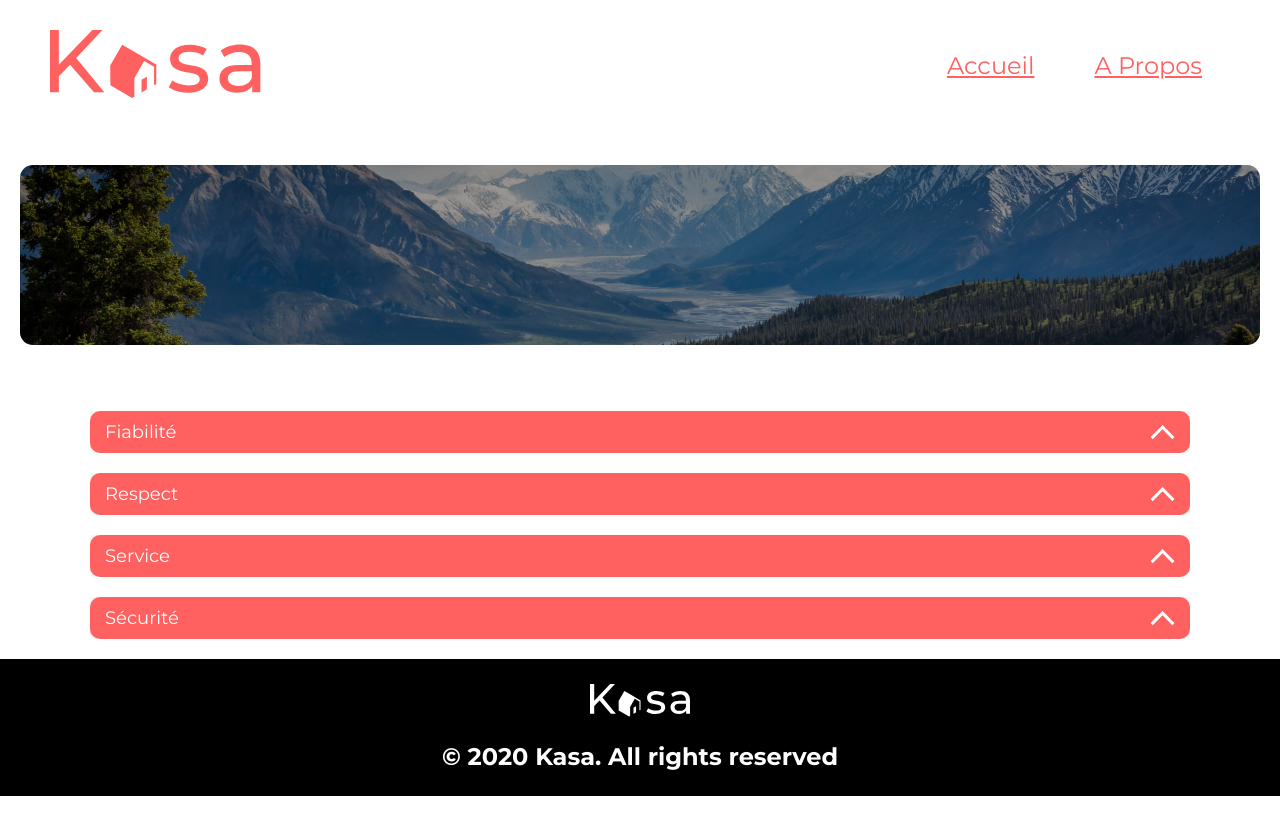
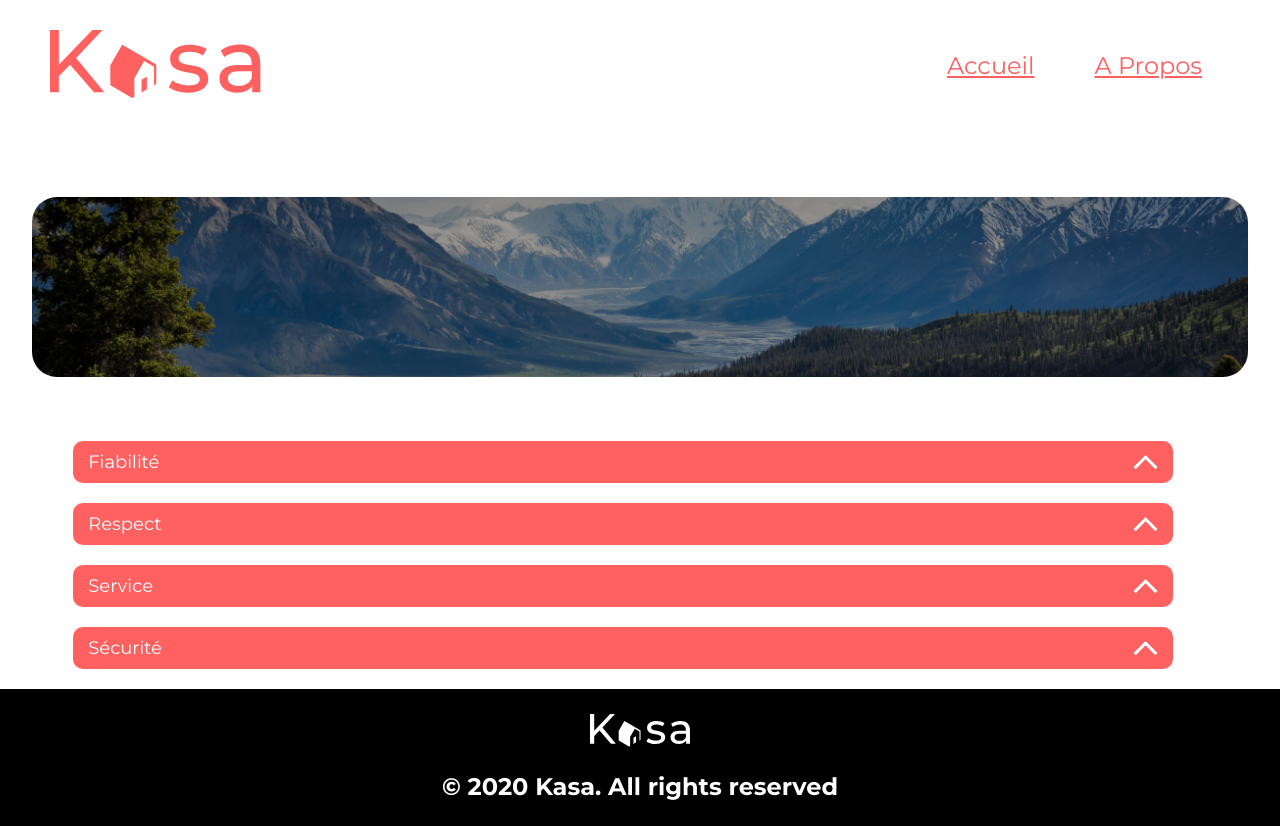
Before and after one commit to clemcsd/Kasa, a React (Create React App) app: page /about in a window 1280 px wide. Shown: the top 826 px of the page. Before the commit the page ends 800 px from the top, so only its background shows below. Built offline with nearby package versions, Linux system fonts and the light colour scheme.

Commit message:
update page Home

```diff
--- a/src/components/Aboutbanner/Aboutbanner.jsx
+++ b/src/components/Aboutbanner/Aboutbanner.jsx
@@ -4,7 +4,7 @@ import aboutbanner from '../../assets/aboutbanner.png'
 function HomeBanner() {
     return(
         <section className='Banner'>
-            <div>
+            <div className='Banner_image'>
                 <img className='Imagepaysage' src={aboutbanner} alt='banner'/>
             </div>
         </section>
--- a/src/components/Aboutbanner/Aboutbanner.scss
+++ b/src/components/Aboutbanner/Aboutbanner.scss
@@ -2,11 +2,7 @@
 
 .Banner
 {
-    /*align-items: center;
-    display: flex;
-    justify-content: center;
-    margin: 20px auto;
-    width: 95%;*/
+
     background-position: 50%;
     background-size: cover;
     border-radius: 25px;
@@ -17,15 +13,27 @@
     margin: 43px auto;
     max-width: 95%;
     align-items: center;
-
+    width: 100%;
+    &_image{
+        display: flex;
+        justify-content: center;
+        align-items: center;
+        width: 100%;
+    }
 }
 
 .Imagepaysage
 {
-    border-radius: 0.8rem;
+    border-radius: 25px;
     filter: brightness(60%);
     height: 180px;
     object-fit: cover;
     position: relative;
-    width: 1240px;
+    width: 100%;
 }
+
+@media screen and (max-width: 700px) {
+    .Banner{
+        margin: 10px;
+    }
+}
--- a/src/components/Card/Card.jsx
+++ b/src/components/Card/Card.jsx
@@ -5,8 +5,7 @@ import listeAppartment from '../../datas/logements.json'
 function Card() {
     return(
     <section className='Liste'>
-    <article className='Liste_card'>
-        <div className='Liste_card_lieux'>
+
             {listeAppartment.map((appartment) => (
                 <Link className='Lien' to={`/logement/${appartment.id}`}>
                 <img className='Liste_card_image' src={appartment.cover} alt='Logements'/>
@@ -16,8 +15,6 @@ function Card() {
                 </Link>
             )
             )}
-        </div>
-    </article>
     </section>
     );
 }
--- a/src/components/Card/Card.scss
+++ b/src/components/Card/Card.scss
@@ -2,31 +2,25 @@
 
 .Liste
 {
-    background-color:#F6F6F6 ;
-    width: 85%;
+    align-items: center;
+    background-color: #f7f7f7;
     border-radius: 25px;
-    margin-left: 108px;
     display: flex;
     flex-direction: row;
     flex-wrap: wrap;
+    gap: 50px;
+    justify-content: center;
+    margin: 0 auto;
     padding: 50px;
+    width: 95%;
+    @media screen and (max-width: 425px){
+        background-color: $color-primary;
+        padding: 5px;
+        margin-left: 10px ;
+        margin-top: 10px;
+    }
 }
 
-.Liste_card
-{
-    display: flex;
-    flex-direction: row;
-    flex-wrap: wrap;
-
-}
-
-.Liste_card_lieux
-{
-    display: flex;
-    flex-wrap: wrap;
-    justify-content: space-between;
-    width: 100%;
-}
 
 .Liste_card_image
 {
@@ -35,15 +29,29 @@
     border-radius: 10px;
     object-fit: cover;
     filter: brightness(70%);
+    @media screen and (max-width: 425px){
+        width: 100%;
+    }
 }
 
 .Lien
 {
-    display: flex;
-    align-items: flex-end;
-    width:340px;
-    height:340px;
-    margin-bottom: 30px;
+    position: relative;
+    width: 30%;
+    height: 340px;
+    border-radius: 10px;
+    cursor: pointer;
+    overflow: hidden;
+    transition : box-shadow 0.2s ease-in-out;
+    @media screen and (max-width: 1230px){
+        width: 47%;
+    }
+    @media screen and (max-width: 900px){
+        width: 100%;
+    }
+    @media screen and (max-width: 500px){
+        height: 255px;
+    }
 
 
 }
@@ -53,7 +61,8 @@
     position: absolute;
     color: #FFFFFF;
     font-weight: 600;
-    width: 17%;
+    width: 80%;
+    top: 84%;
     display: flex;
     align-items: flex-end;
     padding-left: 10px;
--- a/src/components/Footer/Footer.scss
+++ b/src/components/Footer/Footer.scss
@@ -30,6 +30,6 @@
     font-size: 12px;
   }
   footer{
-    margin-top: 10px;
+    margin-top: 60px;
   }
 }
--- a/src/components/HomeBanner/HomeBanner.jsx
+++ b/src/components/HomeBanner/HomeBanner.jsx
@@ -4,10 +4,10 @@ import banner from '../../assets/homebanner.png'
 function HomeBanner() {
     return(
         <section className='HomeBanner'>
-            <img className='Imagemontagne' src={banner} alt='banner'/>
-
+            <div className='HomeBanner_image'>
+                <img className='Imagemontagne' src={banner} alt='banner'/>
                 <h2 className='Titre'>Chez vous, partout et ailleurs</h2>
-
+            </div>
         </section>
     )
 }
--- a/src/components/HomeBanner/HomeBanner.scss
+++ b/src/components/HomeBanner/HomeBanner.scss
@@ -2,7 +2,7 @@
 .HomeBanner
 {
     align-items: center;
-    //background-image:url(/kasa/Kasa/src/assets/homebanner.png);
+    width: 100%;
     background-position: 50%;
     background-size: cover;
     border-radius: 25px;
@@ -14,8 +14,17 @@
     max-width: 95%;
     padding: 20px;
     position: relative;
+    @media screen and (max-width: 425px){
+        padding: 0;
+        margin-top: 0;
+        margin-bottom: 0;
+        height: 130px;
+    }
     &_image{
         display: flex;
+        justify-content: center;
+        align-items: center;
+        width: 100%;
     }
 }
 
@@ -24,6 +33,11 @@
 {
     border-radius: 25px;
     filter: brightness(60%);
+    width: 100%;
+    height: 220px;
+    @media screen and (max-width: 700px){
+        height: 110px;
+    }
 }
 
 .Titre
@@ -33,9 +47,15 @@
     font-family: 'Montserrat';
     font-style: normal;
     font-weight: 500;
+    width: 100%;
     font-size: 42px;
     line-height: 142.6%;
     display: flex;
     align-items: flex-end;
+    justify-content: center;
     color: #FFFFFF;
+    @media screen and (max-width: 700px){
+        font-size: 24px;
+        margin-left: 20px;
+    }
 }
--- a/src/pages/About/about.jsx
+++ b/src/pages/About/about.jsx
@@ -2,8 +2,7 @@ import Header from '../../components/Header/Header'
 import AboutBanner from '../../components/Aboutbanner/Aboutbanner'
 import Footer from '../../components/Footer/Footer'
 import Collapse from '../../components/Collapse/Collapse'
-//import About from '../../datas/about.json'
-//import './about.scss'
+import './about.scss'
 
 // Page A propos
 
@@ -34,7 +33,7 @@ export default function About() {
 	]
 
 	return (
-		<div>
+		<div className='About'>
 			<Header />
 			<AboutBanner />
 			<main className='about_main'>
--- a/src/pages/About/about.scss
+++ b/src/pages/About/about.scss
@@ -1,17 +1,21 @@
 @import '../../styles/body.scss';
+.About{
+    display: grid;
+    align-content: space-between;
+    height: 100vh;
+    margin: 0;
+}
+
 .about_main{
-    width: 95%;
-    margin: 0 auto;
+    width: 93%;
+    margin-left: 28px;
     display: flex;
     flex-direction: column;
-    position: absolute;
+    //position: absolute;
     top: 50%;
-    left: 4%;
+    @media screen and (max-width: 700px){
+        margin-left: 10px;
+    }
 
-    &_collapse{
 
-        @media screen and (max-width: 550px){
-            margin: 20px auto;
-        }
-    }
 }
--- a/src/pages/Home/Home.scss
+++ b/src/pages/Home/Home.scss
@@ -2,8 +2,6 @@
 .Home{
     display: grid;
     grid-template-rows: auto 1fr auto;
-
     height: 100vh;
-
     margin: 0;
 }
--- a/src/styles/base/_reset.scss
+++ b/src/styles/base/_reset.scss
@@ -4,7 +4,7 @@
     padding: 0;
 }
 
-body {
+html {
     height: 100%;
     overflow-x: hidden;
 }
@@ -16,4 +16,6 @@ body
     font-family: 'Montserrat';
     background: #FFFFFF;
     color: #FF6060;
+    max-width: 1440px;
+    margin: 0 auto;
 }
```
